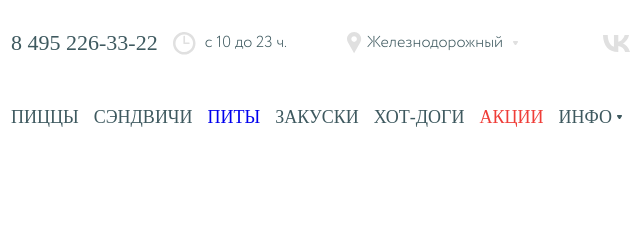
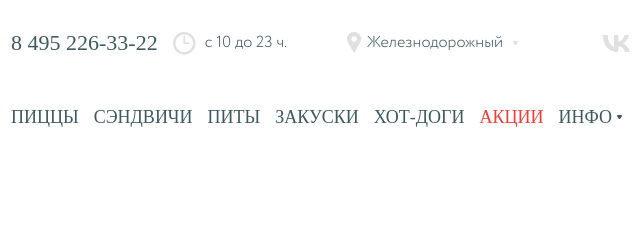
Before and after one commit to DrusJs/pizzaDelivery, a plain HTML site: page index.html in a window 1280 px wide. Shown: the top 240 px of the page, 435-1075 px from the left. Drawn offline with Linux system fonts and the light colour scheme; a web font is replaced by a local one.

Commit message:
Update style.css

```diff
--- a/css/style.css
+++ b/css/style.css
@@ -341,6 +341,7 @@ body.noscroll {
     cursor: pointer;
     transition: 200ms;
     white-space: nowrap;
+    color: var(--color-dark-grey);
 }
 .nav-select {
     position: relative;
```
